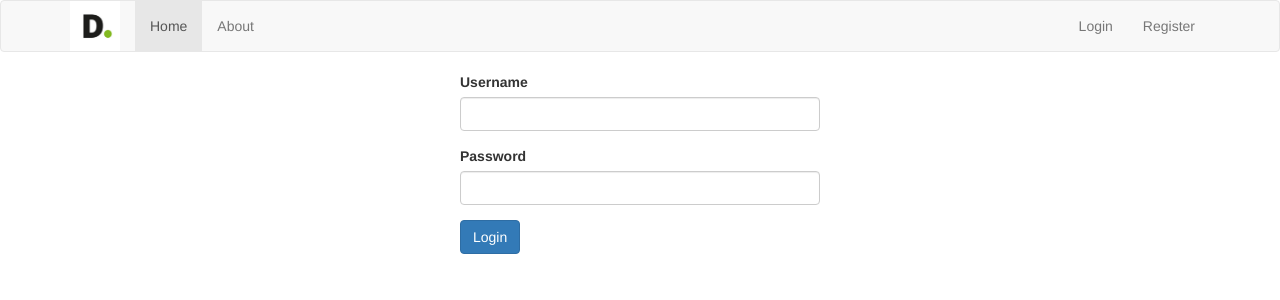
After one commit to 5phiwo/irq, a PHP site: page /login.php in a window 1280 px wide. The commit adds this page. Shown: the top 300 px of the page. Run offline with PHP 8.4, Linux system fonts and the light colour scheme.

Commit message:
Login - Tebza

```diff
--- a/inc/templates/header.php
+++ b/inc/templates/header.php
@@ -19,8 +19,8 @@
             <!-- Collect the nav links, forms, and other content for toggling -->
             <div class="collapse navbar-collapse" id="bs-example-navbar-collapse-1">
             <ul class="nav navbar-nav">
-                <li class="active"><a href="#">Home <span class="sr-only">(current)</span></a></li>
-                <li><a href="#">About</a></li>
+                <li class="active"><a href="index.php">Home <span class="sr-only">(current)</span></a></li>
+                <li><a href="about.php">About</a></li>
                 <li class="dropdown">
                 <!-- <a href="#" class="dropdown-toggle" data-toggle="dropdown" role="button" aria-haspopup="true" aria-expanded="false">Dropdown <span class="caret"></span></a>
                 <ul class="dropdown-menu">
@@ -35,7 +35,7 @@
                 </li>
             </ul>
             <ul class="nav navbar-nav navbar-right">
-                <li><a href="#">Login</a></li>
+                <li><a href="login.php">Login</a></li>
                 <li><a href="#">Register</a></li>
                 <!-- <li class="dropdown">
                 <a href="#" class="dropdown-toggle" data-toggle="dropdown" role="button" aria-haspopup="true" aria-expanded="false">Dropdown <span class="caret"></span></a>
--- /dev/null
+++ b/login.php
@@ -0,0 +1,23 @@
+<?Php require_once("inc/templates/header.php"); ?>
+<div class="container">
+    <div class="row">
+        <div class="col-lg-4 col-lg-offset-4"
+            <div class="">
+                <form>
+                    <div class="form-group">
+                        <label>Username</label>
+                        <input type="text" name="" class="form-control">
+                    </div>
+                    <div class="form-group">
+                    <label>Password</label>
+                        <input type="text" name="" class="form-control">
+                    </div>
+                    <div class="">
+                        <input type="submit" name="" value="Login" class="btn btn-primary">
+                    </div>
+                </form>
+            </div>
+        </div>
+    </div>
+</div>
+<?Php require_once("inc/templates/footer.php"); ?>
```
Also changed, not shown: questionaire.php (+0 -17 lines).
